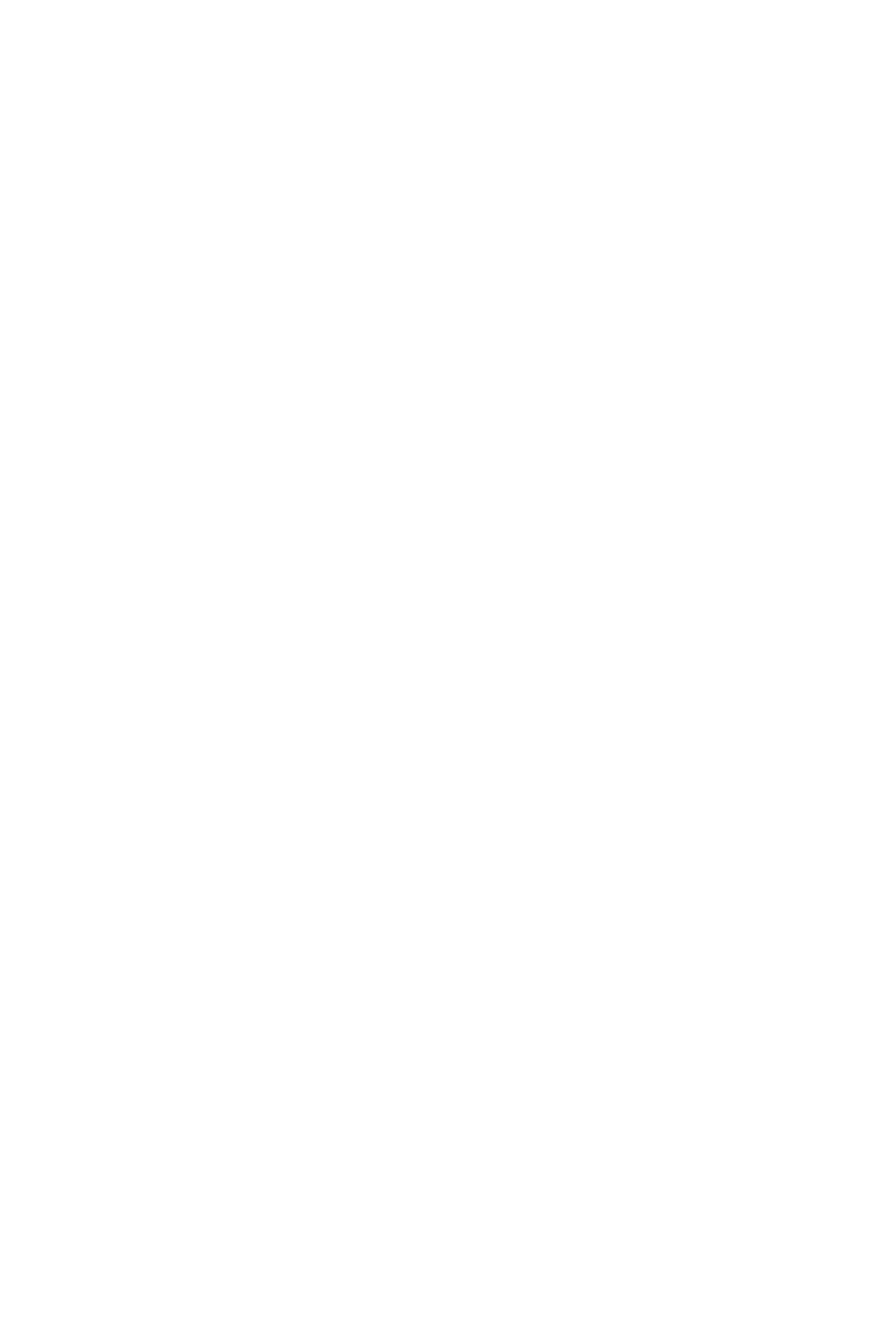
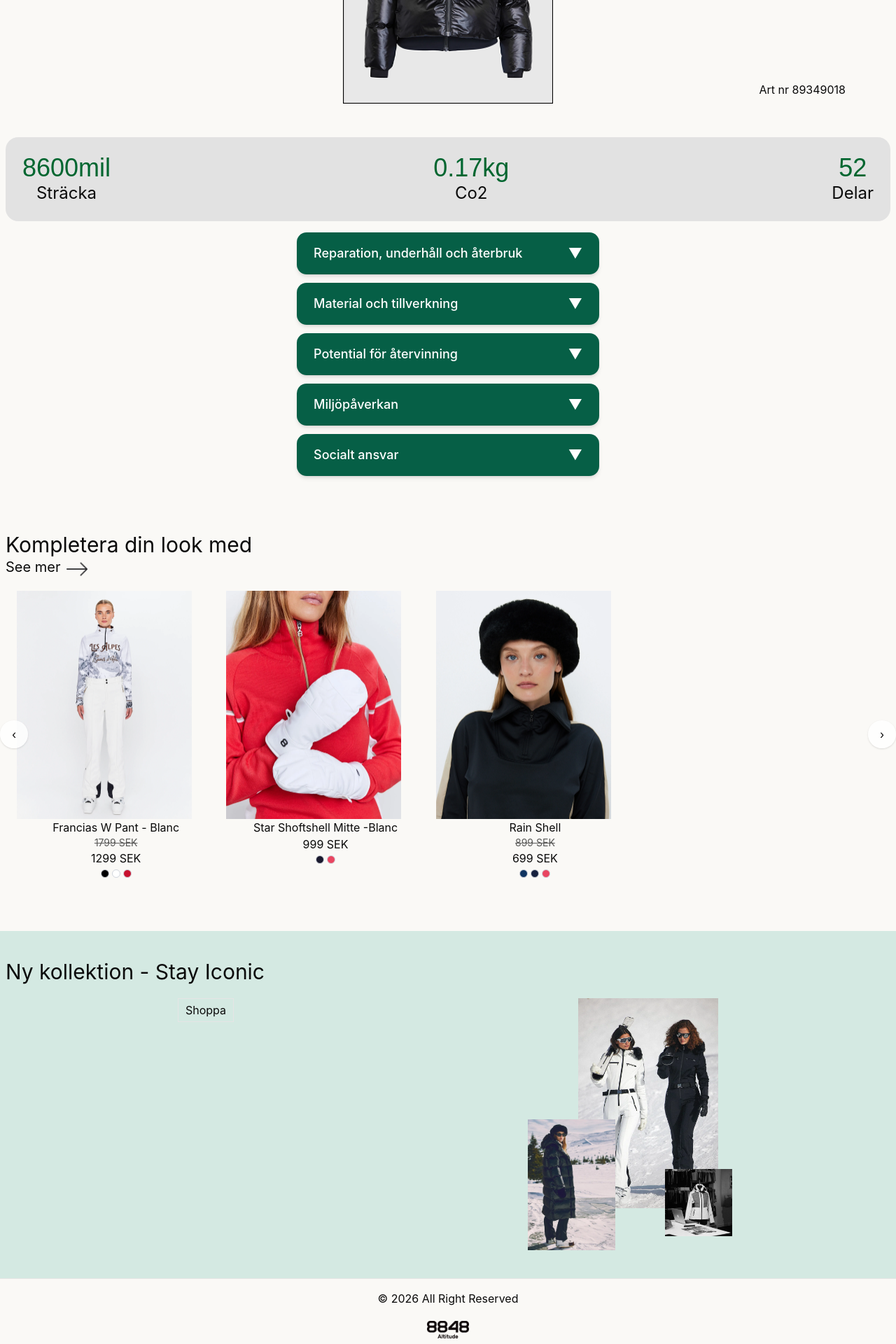
Before and after one commit to MAnheeeee1/SustainLabel, a Next.js app: page /dpptemplate in a window 1280 px wide. Before the commit this address had no page. Shown: the part 461-2381 px from the top of the page at 70% size. Before the commit the page ends 800 px from the top, so only its background shows below. Built offline with nearby package versions, Linux system fonts and the light colour scheme; a web font is replaced by a local one.

Commit message:
added a puck.config file with the entire dpp template, also imported it into the importedKomponent directory, developed an additional helper function that return just the  dpp template page, working on 3.3.6 generatinon from template

```diff
--- /dev/null
+++ b/app/dpptemplate/page.tsx
@@ -0,0 +1,11 @@
+import React from "react";
+import DppTemplate from "../../importedComponents/page";
+function Page() {
+  return (
+    <div>
+      <DppTemplate />
+    </div>
+  );
+}
+
+export default Page;
--- a/database.json
+++ b/database.json
@@ -161,6 +161,15 @@
           "overlayImage2": "/girl2.webp",
           "id": "CollectionSection-a1916588-77d1-4130-979b-2486c4189796"
         }
+      },
+      {
+        "type": "MinimalFooter",
+        "props": {
+          "logoUrl": "/8848.png",
+          "copyWriteText": "© 2026 All Right Reserved",
+          "align": "right",
+          "id": "MinimalFooter-13f5f913-ed1d-434a-a3e8-e4235e497df5"
+        }
       }
     ],
     "zones": {}
@@ -192,6 +201,28 @@
           "bgColor": "#E2E2E2",
           "accentColor": "text-green-800",
           "id": "KeyMetric-0258233b-2dd3-44bc-8abc-ba21fb4af4f8"
+        }
+      },
+      {
+        "type": "KeyMetric",
+        "props": {
+          "listofFacts": [
+            {
+              "keyFact": "100%",
+              "value": "Recycled"
+            },
+            {
+              "keyFact": "PFAS-free",
+              "value": "Impregnation"
+            },
+            {
+              "keyFact": "0.17kg",
+              "value": "CO₂ / transport"
+            }
+          ],
+          "bgColor": "#E2E2E2",
+          "accentColor": "text-green-800",
+          "id": "KeyMetric-9a8406f1-a3e7-4df4-a1d1-5eeb3e7b8e9b"
         }
       },
       {
--- /dev/null
+++ b/dpptemplate.json
@@ -0,0 +1,220 @@
+{
+  "/template": {
+    "root": {
+      "props": {}
+    },
+    "content": [
+      {
+        "type": "Heading",
+        "props": {
+          "title": "[HEADER-TITEL]",
+          "level": "h1",
+          "align": "left",
+          "color": "#000000",
+          "padding": "16px 24px",
+          "id": "Heading-d2713404-58be-4783-9a62-1aa5e4911d44"
+        }
+      },
+      {
+        "type": "Divider",
+        "props": {
+          "color": "#e2e2e2",
+          "thickness": "1px",
+          "margin": "16px 0",
+          "id": "Divider-24c54eec-c725-4aab-a042-4c376ce21c97"
+        }
+      },
+      {
+        "type": "HeroSection",
+        "props": {
+          "imageUrl": "[IMAGEURL-HEROSECTION]",
+          "height": 400,
+          "width": 300,
+          "position": "center",
+          "altText": "[ALT-TEXT]",
+          "articleNumber": "[ART-NUMMBER]",
+          "id": "HeroSection-3bd67550-7982-45a2-94a3-8fdb87609d9f"
+        }
+      },
+      {
+        "type": "KeyMetric",
+        "props": {
+          "listofFacts": [
+            {
+              "keyFact": "[TOTAL-TRANSPORT-STÄCKA]",
+              "value": "Sträcka"
+            },
+            {
+              "keyFact": "[TOTAL-CO2-UTSLÄPP]",
+              "value": "CO2"
+            },
+            {
+              "keyFact": "[TOTAL-ANTAL-DELAR]",
+              "value": "Delar"
+            }
+          ],
+          "bgColor": "#E2E2E2",
+          "accentColor": "text-green-800",
+          "id": "KeyMetric-6ffcb19b-92cf-4ca1-936e-522cacf30928"
+        }
+      },
+      {
+        "type": "ExpandableCard",
+        "props": {
+          "items": [
+            {
+              "title": "Reparation, underhåll och återbruk",
+              "content": "[REPERATION-UNDERHÅLL-ÅTERBRUK-INFO]",
+              "links": [
+                {
+                  "label": "Care & Repair (SV)",
+                  "url": "https://www.8848altitude.com/sv-SE/8848-altitude/hallbarhet/care-and-repair"
+                }
+              ]
+            }
+          ],
+          "buttonColor": "#065f46",
+          "buttonHoverColor": "#064e3b",
+          "contentBgColor": "#ecfdf5",
+          "id": "ExpandableCard-a5e307d0-3b89-4b80-9aff-b6152662bf34"
+        }
+      },
+      {
+        "type": "ExpandableCard",
+        "props": {
+          "items": [
+            {
+              "title": "Material och tillverkning",
+              "content": "[MATERIAL-TILLVERKNING-INFO]",
+              "links": [
+                {
+                  "label": "Care & Repair (SV)",
+                  "url": "https://www.8848altitude.com/sv-SE/8848-altitude/hallbarhet/care-and-repair"
+                }
+              ]
+            }
+          ],
+          "buttonColor": "#065f46",
+          "buttonHoverColor": "#064e3b",
+          "contentBgColor": "#ecfdf5",
+          "id": "ExpandableCard-94990f4f-9a54-4fa2-b781-f23ba5015d8a"
+        }
+      },
+      {
+        "type": "ExpandableCard",
+        "props": {
+          "items": [
+            {
+              "title": "Potential för återvinning",
+              "content": "[POTENTIAL-FÖR-ÅTERVINNING-INFO]",
+              "links": [
+                {
+                  "label": "Care & Repair (SV)",
+                  "url": "https://www.8848altitude.com/sv-SE/8848-altitude/hallbarhet/care-and-repair"
+                }
+              ]
+            }
+          ],
+          "buttonColor": "#065f46",
+          "buttonHoverColor": "#064e3b",
+          "contentBgColor": "#ecfdf5",
+          "id": "ExpandableCard-d4621672-684f-4058-8570-1f9768c71e28"
+        }
+      },
+      {
+        "type": "ExpandableCard",
+        "props": {
+          "items": [
+            {
+              "title": "Miljöpåverka",
+              "content": "[MILJÖPÅVERKAN-INFO]",
+              "links": [
+                {
+                  "label": "Care & Repair (SV)",
+                  "url": "https://www.8848altitude.com/sv-SE/8848-altitude/hallbarhet/care-and-repair"
+                }
+              ]
+            }
+          ],
+          "buttonColor": "#065f46",
+          "buttonHoverColor": "#064e3b",
+          "contentBgColor": "#ecfdf5",
+          "id": "ExpandableCard-d4621672-684f-4018-8570-1f9798c71e28"
+        }
+      },
+      {
+        "type": "ExpandableCard",
+        "props": {
+          "items": [
+            {
+              "title": "Socialt ansvar",
+              "content": "[SOCIALT-ANSVAR-INFO]",
+              "links": [
+                {
+                  "label": "Care & Repair (SV)",
+                  "url": "https://www.8848altitude.com/sv-SE/8848-altitude/hallbarhet/care-and-repair"
+                }
+              ]
+            }
+          ],
+          "buttonColor": "#065f46",
+          "buttonHoverColor": "#064e3b",
+          "contentBgColor": "#ecfdf5",
+          "id": "ExpandableCard-d4621672-684f-4018-8570-1f9798c71e28"
+        }
+      },
+
+      {
+        "type": "ProductRecommendations",
+        "props": {
+          "heading": "Kompletera din look med",
+          "linkText": "See mer",
+          "linkUrl": "https://www.8848altitude.com/sv-SE/dam/skidklader/skidjackor",
+          "products": [
+            {
+              "productTitel": "Francias W Pant - Blanc",
+              "productCurrentPrice": 1299,
+              "productPrevPrice": 1799,
+              "colorOptions": [
+                {
+                  "color": "#000"
+                },
+                {
+                  "color": "#fff"
+                },
+                {
+                  "color": "#c8102e"
+                }
+              ],
+              "productImageSrc": "/franciasPant.webp"
+            }
+          ],
+          "id": "ProductRecommendations-1458a27a-aa1e-4ab1-991d-016cd5960bc5"
+        }
+      },
+      {
+        "type": "CollectionSection",
+        "props": {
+          "title": "Ny kollektion - Stay Iconic",
+          "buttonText": "Shoppa",
+          "buttonUrl": "https://www.8848altitude.com/en/8848-magazine",
+          "bgColor": "#D4E9E2",
+          "mainImage": "/twoGirls.webp",
+          "overlayImage1": "/jackaiStudio.webp",
+          "overlayImage2": "/girl2.webp",
+          "id": "CollectionSection-a1916588-77d1-4130-979b-2486c4189796"
+        }
+      },
+      {
+        "type": "MinimalFooter",
+        "props": {
+          "logoUrl": "/8848.png",
+          "copyWriteText": "© 2026 All Right Reserved",
+          "align": "right",
+          "id": "MinimalFooter-13f5f913-ed1d-434a-a3e8-e4235e497df5"
+        }
+      }
+    ],
+    "zones": {}
+  }
+}
--- a/importedComponents/minimalFooter.tsx
+++ b/importedComponents/minimalFooter.tsx
@@ -1,15 +1,17 @@
 import Image from "next/image";
+import { number } from "zod";
 
 type MinimalFooterProps = {
-  copyrightText?: string;
-  logoSrc?: string;
+  copyWriteText?: string;
+  logoUrl?: string;
+  align?: string;
   logoWidth?: number;
   logoHeight?: number;
 };
 
 export default function MinimalFooter({
-  copyrightText = "© 2026 All Right Reserved",
-  logoSrc = "/8848.png",
+  copyWriteText = "© 2026 All Right Reserved",
+  logoUrl = "/8848.png",
   logoWidth = 60,
   logoHeight = 20,
 }: MinimalFooterProps) {
@@ -17,8 +19,8 @@
     <div>
       <hr />
       <div className="flex p-2 justify-center flex-col items-center">
-        <h1 className="my-2 mb-5">{copyrightText}</h1>
-        <Image src={logoSrc} height={logoHeight} width={logoWidth} alt="Logo" />
+        <h1 className="my-2 mb-5">{copyWriteText}</h1>
+        <Image src={logoUrl} height={logoHeight} width={logoWidth} alt="Logo" />
       </div>
     </div>
   );
--- /dev/null
+++ b/importedComponents/page.tsx
@@ -0,0 +1,38 @@
+import Header from "./header";
+import DppLayout from "./dppLayout";
+import ProductImage from "./productImage";
+import ThreeKeyFacts from "./threeKeyFacts";
+import DropdownModule from "./popDownInfo";
+import MinimalFooter from "./minimalFooter";
+import MoreProductSection from "./moreProductSection";
+import NewCollection from "./newCollection";
+import Head from "next/head";
+export default function DppTemplate() {
+  const listofFacts = [
+    { keyFact: "8600mil", value: "Sträcka" },
+    { keyFact: "0.17kg", value: "Co2" },
+    { keyFact: "52", value: "Delar" },
+  ];
+  return (
+    <div className="flex min-h-screen items-center justify-center bg-[#FAF9F6]">
+      <div>
+        <DppLayout>
+          <Header title={"Saga"} />
+          <hr />
+          <ProductImage
+            imageUrl={"/jacka.png"}
+            height={300}
+            width={300}
+            position={"center"}
+          />
+          <ThreeKeyFacts listofFacts={listofFacts} />
+
+          <DropdownModule />
+          <MoreProductSection />
+          <NewCollection />
+          <MinimalFooter />
+        </DppLayout>
+      </div>
+    </div>
+  );
+}
--- a/lib/get-page.ts
+++ b/lib/get-page.ts
@@ -21,3 +21,10 @@
     title: data.root?.props?.title || "Untitled",
   }));
 };
+export const getTemplatePage = () => {
+  const allData: Record<string, Data> | null = fs.existsSync("dpptemplate.json")
+    ? JSON.parse(fs.readFileSync("dpptemplate.json", "utf-8"))
+    : null;
+
+  return allData ? allData["template"] : null;
+};
--- a/puck.config.tsx
+++ b/puck.config.tsx
@@ -3,6 +3,7 @@
 import NewCollection from "./importedComponents/newCollection";
 import PopDownInfo from "./importedComponents/popDownInfo";
 import ProductImage from "./importedComponents/productImage";
+import MinimalFooter from "./importedComponents/minimalFooter";
 import ThreeKeyFacts from "./importedComponents/threeKeyFacts";
 type Props = {
   // DPP components
@@ -49,6 +50,11 @@
       colorOptions?: { color: string }[];
       productImageSrc: string;
     }[];
+  };
+  MinimalFooter: {
+    logoUrl: string;
+    copyWriteText: string;
+    align: string;
   };
   // General components
   Heading: {
@@ -109,6 +115,7 @@
         "ExpandableCard",
         "CollectionSection",
         "ProductRecommendations",
+        "MinimalFooter",
       ],
     },
     General: {
@@ -125,6 +132,32 @@
     },
   },
   components: {
+    MinimalFooter: {
+      fields: {
+        logoUrl: { type: "text" },
+        copyWriteText: { type: "text" },
+        align: {
+          type: "select",
+          options: [
+            { label: "Center", value: "center" },
+            { label: "Left", value: "left" },
+            { label: "Right", value: "right" },
+          ],
+        },
+      },
+      defaultProps: {
+        logoUrl: "/8848.png",
+        copyWriteText: "© 2026 All Right Reserved",
+        align: "center",
+      },
+      render: ({ logoUrl, copyWriteText, align }) => (
+        <MinimalFooter
+          logoUrl={logoUrl}
+          copyWriteText={copyWriteText}
+          align={align}
+        />
+      ),
+    },
     Grid: {
       render() {
         return (
```
